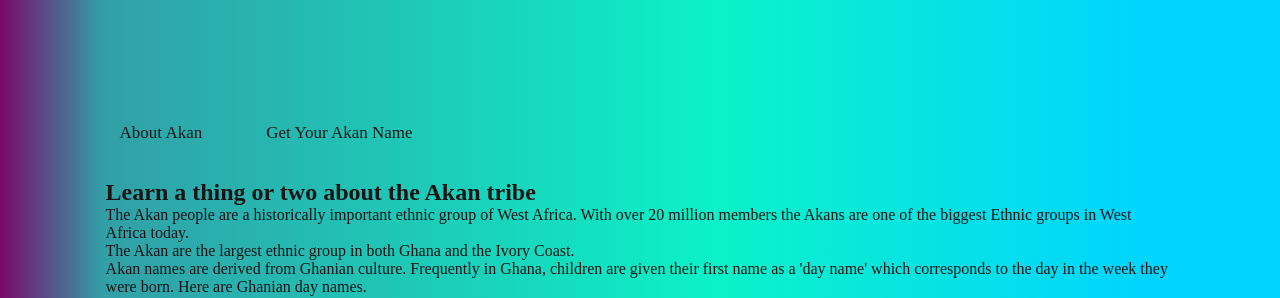
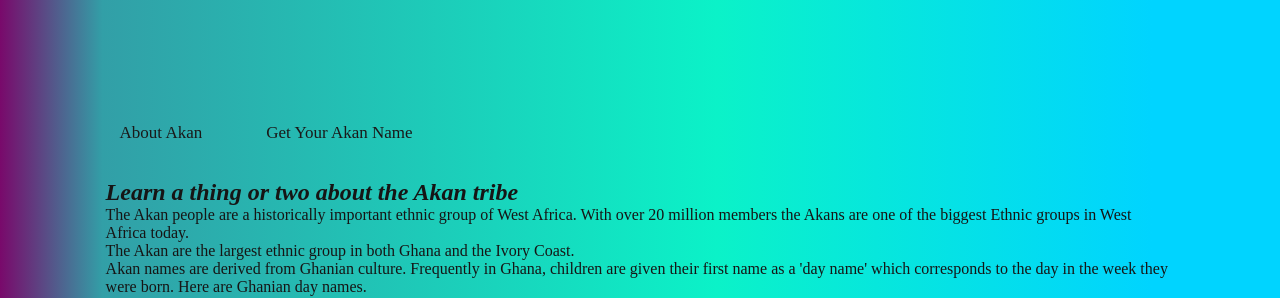
Before and after one commit to killerkal/week2-ip, a plain HTML site: page index.html in a window 1280 px wide. Shown: the top 298 px of the page. Drawn offline with Linux system fonts and the light colour scheme.

Commit message:
html file modified

```diff
--- a/index.html
+++ b/index.html
@@ -25,7 +25,7 @@
                 <div class="content-side">
                     <section id="about-akan">
                         <div>
-                            <h1>Learn a thing or two about the Akan tribe</h1>
+                            <h1><em>Learn a thing or two about the Akan tribe</em></h1>
 
                             <p>The Akan people are a historically important ethnic group of West Africa. With over 20 million members the Akans are one of the biggest Ethnic groups in West Africa today.</p>
                             <p> The Akan are the largest ethnic group in both Ghana and the Ivory Coast.</p>
```
